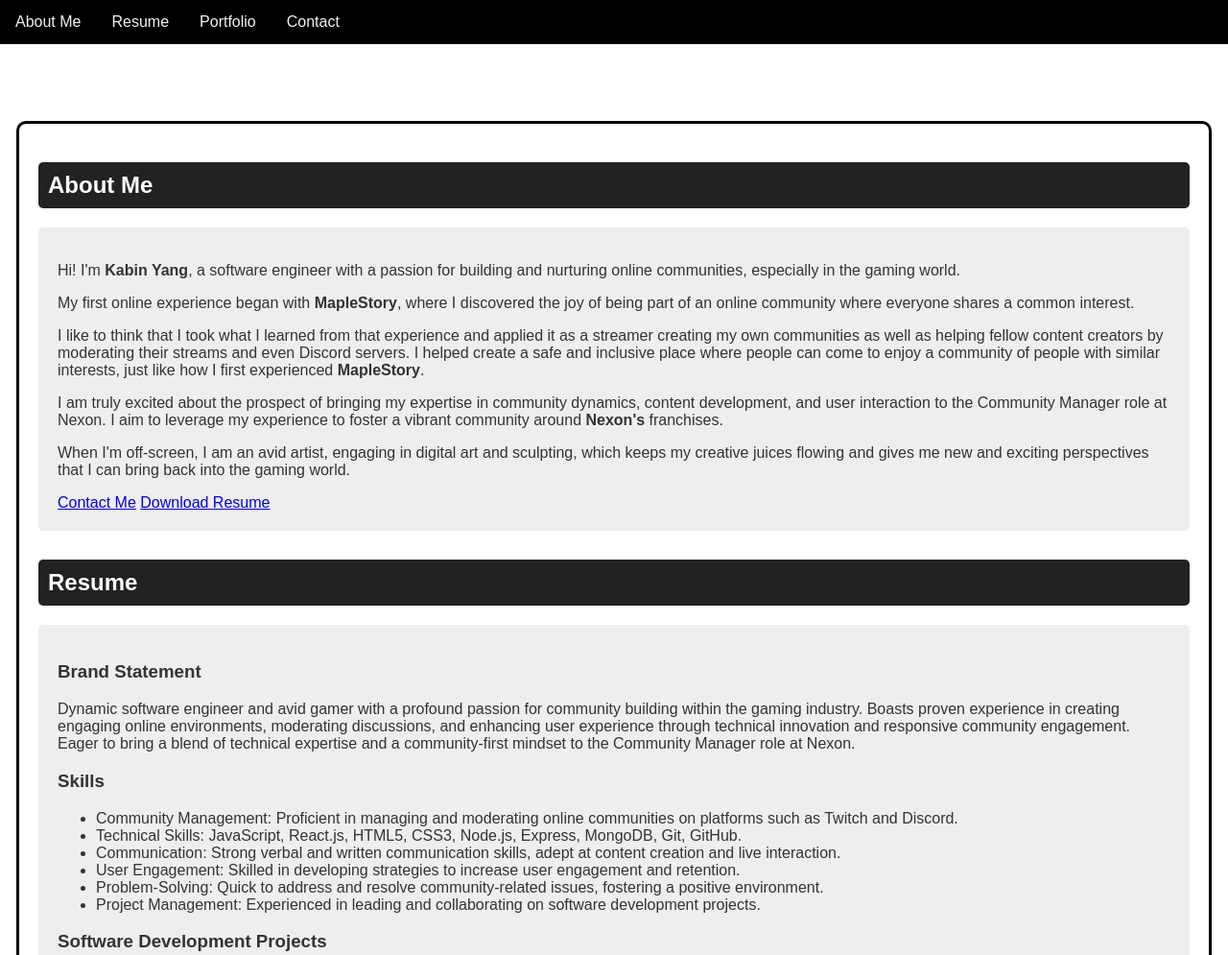
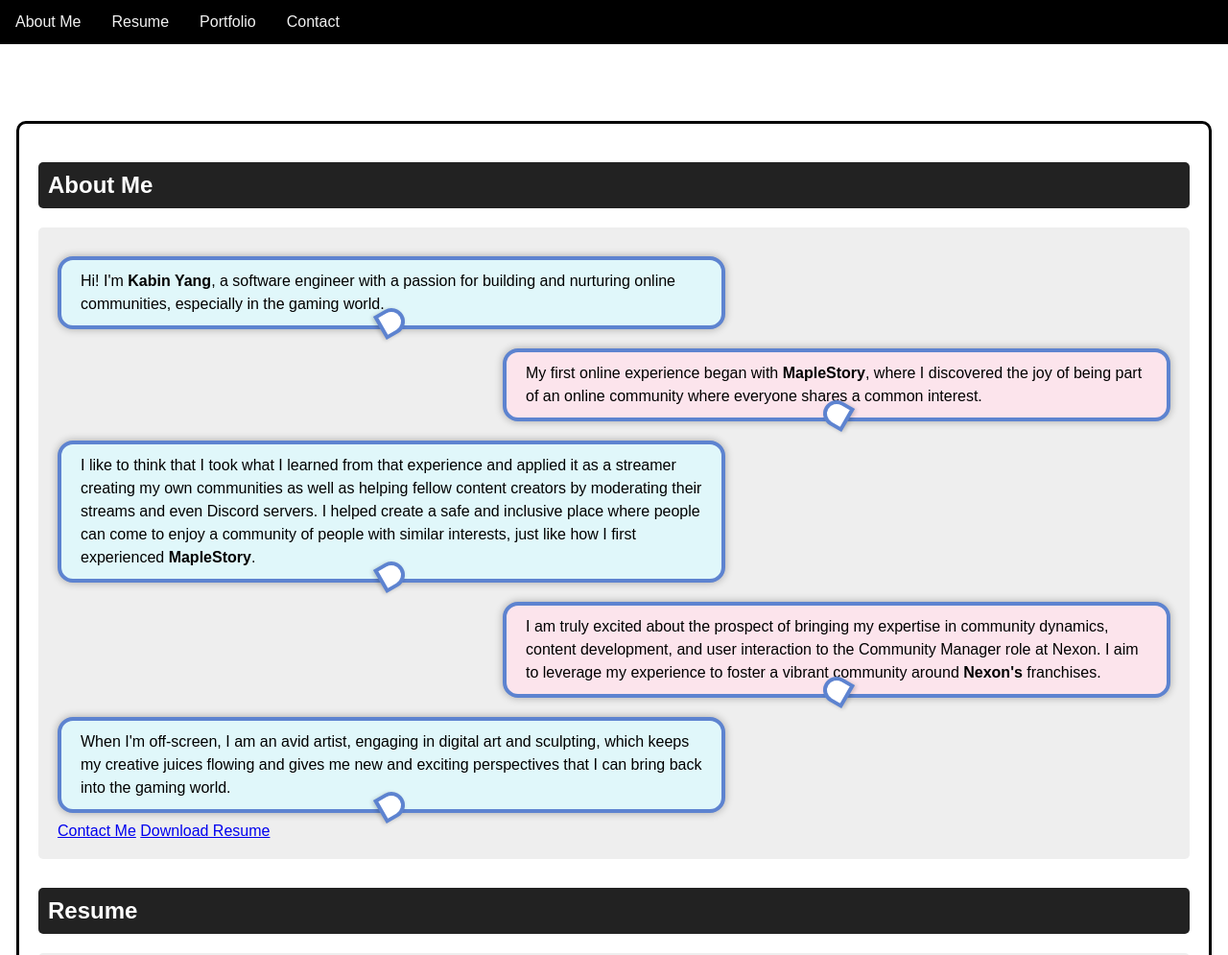
Before and after one commit to a-bloo/MaplePage, a website: page index.html in a window 1280 px wide. Shown: the top 995 px of the page at 96% size. Drawn offline with Linux system fonts and the light colour scheme.

Commit message:
pics and css changes

```diff
--- a/public/css/styles.css
+++ b/public/css/styles.css
@@ -1,4 +1,4 @@
-
+/* General Styles */
 body {
   font-family: 'Arial', sans-serif;
   background: url('background-image.jpg') no-repeat center center fixed;
@@ -7,10 +7,16 @@
   margin: 0;
   padding: 0;
 }
+
+/* Navigation Bar Styles */
 .navbar {
   background-color: #000;
   overflow: hidden;
+  position: sticky;
+  top: 0;
+  z-index: 1000;
 }
+
 .navbar a {
   float: left;
   display: block;
@@ -19,36 +25,35 @@
   padding: 14px 16px;
   text-decoration: none;
 }
+
+/* Main Content Styles */
 .main-content {
-    max-width: 1200px;
-    margin: 80px auto;
-    padding: 20px;
-    background: #fff;
-    border: 3px solid #000;
-    border-radius: 10px;
-  }
-  .main-content {
-    background: rgba(255, 255, 255, 0.9); /* Adds slight transparency to the background */
+  background: rgba(255, 255, 255, 0.9); /* Adds slight transparency */
   border: 3px solid #000;
   border-radius: 10px;
   margin: 80px auto;
   max-width: 1200px;
   padding: 20px;
 }
+
 .section {
   margin-bottom: 30px;
 }
+
 .section h2 {
   background-color: #222;
   color: #fff;
   padding: 10px;
   border-radius: 5px;
 }
+
 .section-content {
   padding: 20px;
   background-color: #eee;
   border-radius: 5px;
 }
+
+/* Button Styles */
 .button {
   transition: transform 0.3s ease;
 }
@@ -56,14 +61,8 @@
 .button:hover {
   transform: scale(1.05); /* Slightly enlarges the button on hover */
 }
-  .navbar {
-    background-color: #000;
-    overflow: hidden;
-    position: sticky;
-    top: 0;
-    z-index: 1000;
-  }
 
+/* Contact Section Styles */
 #contact ul {
   list-style: none;
   padding: 0;
@@ -77,6 +76,7 @@
   color: #5d83d0;
 }
 
+/* Form Styles */
 form > label {
   display: block;
   margin-top: 10px;
@@ -95,3 +95,72 @@
   display: inline-block;
   cursor: pointer;
 }
+
+/* Speech Bubble Styles for Paragraphs */
+.section-content p {
+  position: relative;
+  background-color: #fff; /* White background for the bubble */
+  border-radius: 16px; /* Rounded corners for the bubble */
+  padding: 10px 20px; /* Padding inside the bubble */
+  border: 4px solid #5d83d0; /* Solid border color */
+  margin: 10px 0;
+  width: auto; /* Auto width based on content */
+  display: inline-block; /* Make the bubble size according to the content */
+  color: #000; /* Text color */
+  font-family: 'Arial', sans-serif; /* Match your body font */
+  font-size: 1em; /* Text size */
+  line-height: 1.5em; /* Line height for the text */
+  box-shadow: 0 0 8px rgba(0, 0, 0, 0.3); /* Optional: Shadow for depth */
+  z-index: 1;
+}
+
+.section-content p:nth-child(even)::after {
+  left: auto; /* Align to the right for even bubbles */
+  right: 50%;
+  transform: translateX(50%) rotate(-60deg); /* Rotate the other way for even bubbles */
+}
+
+/* Tail for speech bubbles */
+.section-content p::after {
+  content: "";
+  position: absolute;
+  bottom: -10px; /* Position of the tail */
+  left: 50%;
+  transform: translateX(-50%) rotate(60deg); /* Rotate to look like a comma */
+  width: 20px; /* Width of the comma */
+  height: 20px; /* Height of the comma */
+  background-color: #fff; /* Match the bubble's background */
+  border-radius: 50px 50px 0 0; /* Rounded on the top side only */
+  border: 4px solid #5d83d0; /* Match the bubble's border */
+  box-shadow: 0 2px 4px rgba(0, 0, 0, 0.2); /* Optional: Shadow for depth */
+  z-index: 0;
+}
+/* Alternate Tail for even bubbles */
+.section-content p:nth-child(even)::after {
+  left: auto; /* Align to the right for even bubbles */
+  right: 50%;
+  transform: translateX(50%) rotate(-60deg); /* Rotate the other way for even bubbles */
+}
+
+/* Specific styles for odd and even bubbles for positioning */
+.section-content p:nth-child(odd) {
+  float: left;
+  clear: both;
+  margin-right: 40%; /* Adjust as needed */
+  background-color: #e0f7fa; /* Light blue background for distinction */
+}
+
+
+.section-content p:nth-child(even) {
+  float: right;
+  clear: both;
+  margin-left: 40%; /* Adjust as needed */
+  background-color: #fce4ec; /* Light pink background for distinction */
+}
+
+/* Clearfix for floated elements */
+.section-content:after {
+  content: "";
+  display: table;
+  clear: both;
+}
```
Also changed, not shown: public/images/image12-removebg-preview.png (added), public/images/image13-removebg-preview.png (added), public/images/image14-removebg-preview.png (added), public/images/image15-removebg-preview.png (added), public/images/image2-removebg-preview.png (added), public/images/image3-removebg-preview.png (added), public/images/image4-removebg-preview.png (added), public/images/image5-removebg-preview.png (added), public/images/image6-removebg-preview.png (added), public/images/image7-removebg-preview.png (added), public/images/image8-removebg-preview.png (added), public/images/image9-removebg-preview.png (added), public/images/immage11-removebg-preview.png (added), public/images/pic1-removebg-preview.png (added). Lines whose indentation alone changed are shown as unchanged.
